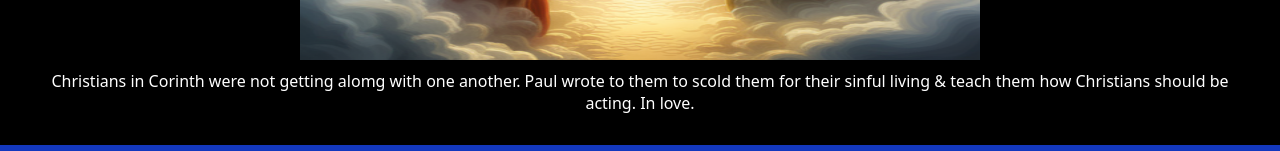
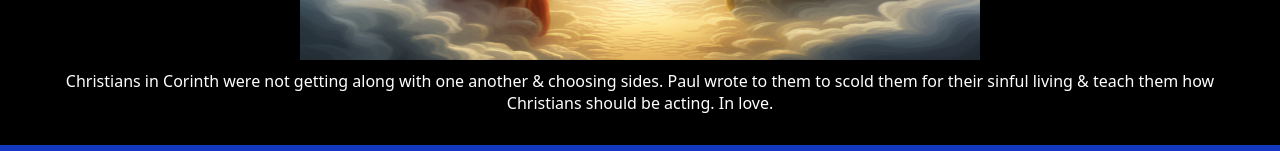
Before and after one commit to jnutt367/first_corinthians, a Next.js app: page / in a window 1280 px wide. Shown: the part 406-557 px from the top of the page. Built offline with nearby package versions, Linux system fonts and the light colour scheme.

Commit message:
Update index.js

```diff
--- a/pages/index.js
+++ b/pages/index.js
@@ -34,7 +34,7 @@ export default function Home() {
                         </div>
     <p className={styles.parables}>
 
-               Christians in Corinth were not getting alomg with one another. Paul wrote to them to scold them for their sinful living & teach them how Christians should be acting. In love.
+               Christians in Corinth were not getting along with one another & choosing sides. Paul wrote to them to scold them for their sinful living & teach them how Christians should be acting. In love.
 </p>
                   <div className={styles.nav}>
       <a href="https://romans-five.vercel.app/">
```
